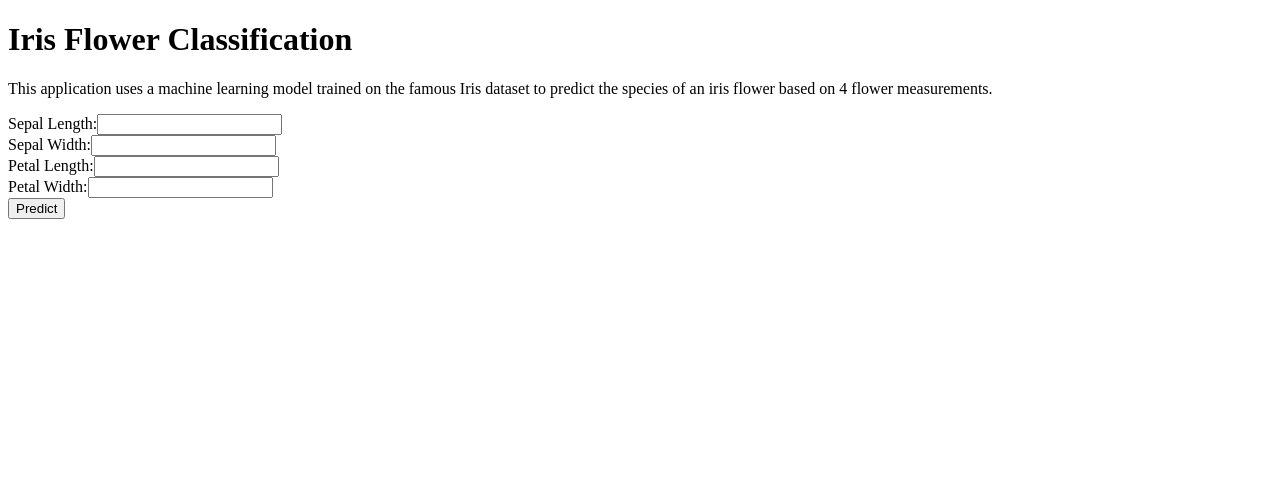
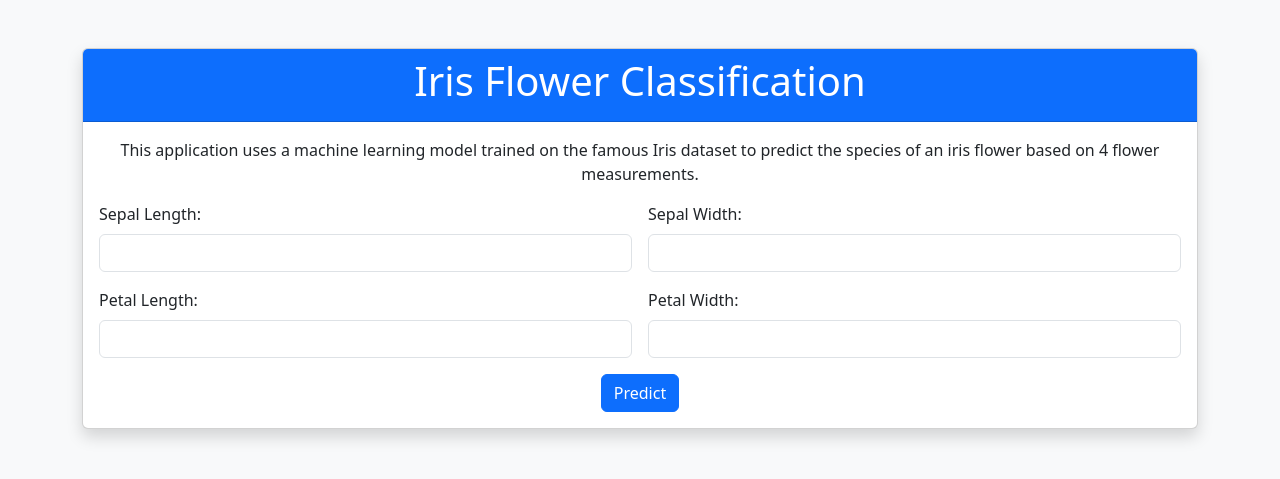
Before and after one commit to guired513/iris-classifier, a Flask app: page / in a window 1280 px wide. Shown: the top 479 px of the page. Run offline with Flask 3, Linux system fonts and the light colour scheme; parts of the project's set-up code (start-up, migrations or seed data) failed here and were passed over.

Commit message:
Refactor HTML structure and styling for Iris Flower Predictor page

```diff
--- a/templates/index.html
+++ b/templates/index.html
@@ -2,23 +2,48 @@
 <html lang="en">
 <head>
     <meta charset="UTF-8">
+    <meta name="viewport" content="width=device-width, initial-scale=1.0">
     <title>Iris Flower Predictor</title>
+    <link href="https://cdn.jsdelivr.net/npm/bootstrap@5.3.0-alpha1/dist/css/bootstrap.min.css" rel="stylesheet">
 </head>
-<body>
-  <h1>Iris Flower Classification</h1>
-  <p>This application uses a machine learning model trained on the famous Iris dataset to predict the species of an iris flower based on 4 flower measurements.</p>
-
-  <form method="POST">
-    <label>Sepal Length:</label><input type="text" name="sepal_length"><br>
-    <label>Sepal Width:</label><input type="text" name="sepal_width"><br>
-    <label>Petal Length:</label><input type="text" name="petal_length"><br>
-    <label>Petal Width:</label><input type="text" name="petal_width"><br>
-    <input type="submit" value="Predict">
+<body class="bg-light">
+    <div class="container mt-5">
+        <div class="card shadow">
+            <div class="card-header bg-primary text-white">
+                <h1 class="text-center">Iris Flower Classification</h1>
+            </div>
+            <div class="card-body">
+                <p class="text-center">This application uses a machine learning model trained on the famous Iris dataset to predict the species of an iris flower based on 4 flower measurements.</p>
+                <form method="POST" class="row g-3">
+                    <div class="col-md-6">
+                        <label for="sepal_length" class="form-label">Sepal Length:</label>
+                        <input type="text" class="form-control" id="sepal_length" name="sepal_length" required>
+                    </div>
+                    <div class="col-md-6">
+                        <label for="sepal_width" class="form-label">Sepal Width:</label>
+                        <input type="text" class="form-control" id="sepal_width" name="sepal_width" required>
+                    </div>
+                    <div class="col-md-6">
+                        <label for="petal_length" class="form-label">Petal Length:</label>
+                        <input type="text" class="form-control" id="petal_length" name="petal_length" required>
+                    </div>
+                    <div class="col-md-6">
+                        <label for="petal_width" class="form-label">Petal Width:</label>
+                        <input type="text" class="form-control" id="petal_width" name="petal_width" required>
+                    </div>
+                    <div class="col-12 text-center">
+                        <button type="submit" class="btn btn-primary">Predict</button>
+                    </div>
                 </form>
-
                 {% if prediction %}
+                    <div class="alert alert-success mt-4 text-center">
                         <h2>Predicted Species: {{ prediction }}</h2>
                         <p><strong>Description:</strong> {{ description }}</p>
+                    </div>
                 {% endif %}
+            </div>
+        </div>
+    </div>
+    <script src="https://cdn.jsdelivr.net/npm/bootstrap@5.3.0-alpha1/dist/js/bootstrap.bundle.min.js"></script>
 </body>
 </html>
```
Lines whose indentation alone changed are shown as unchanged.
